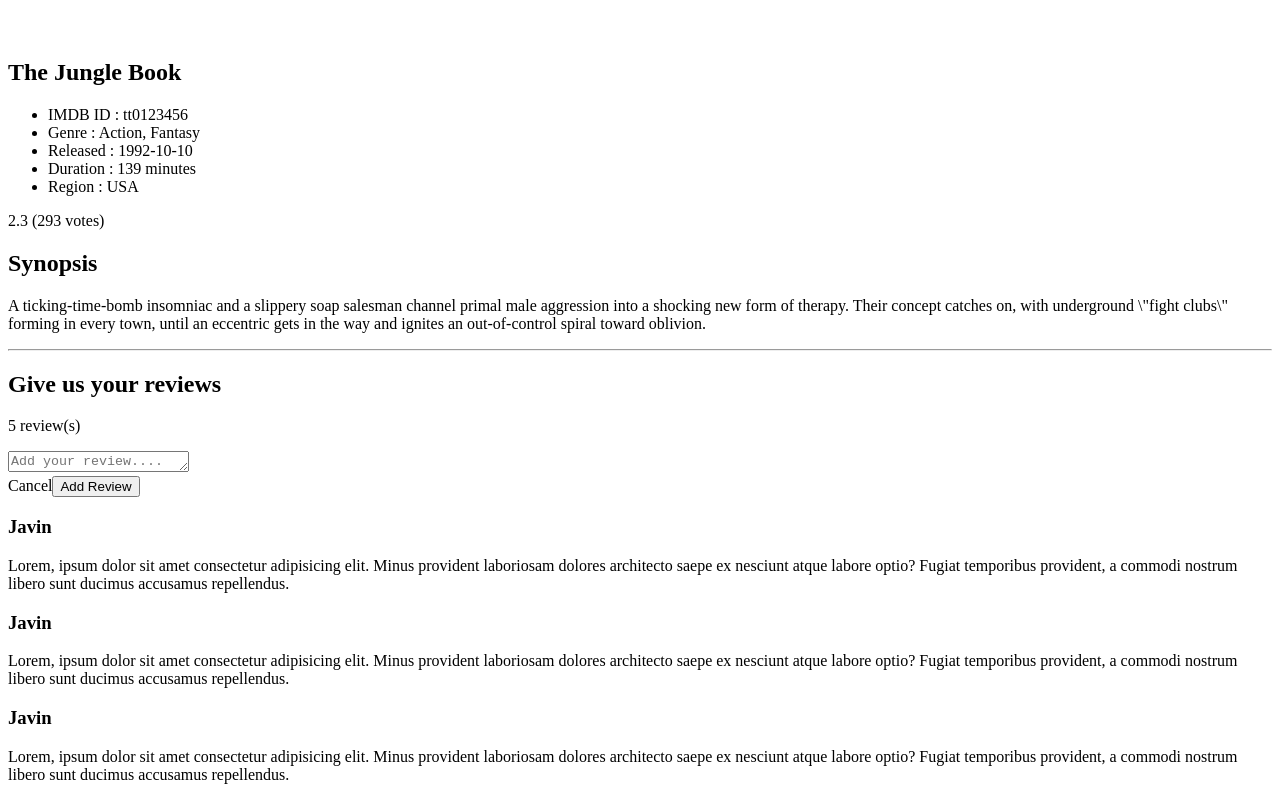
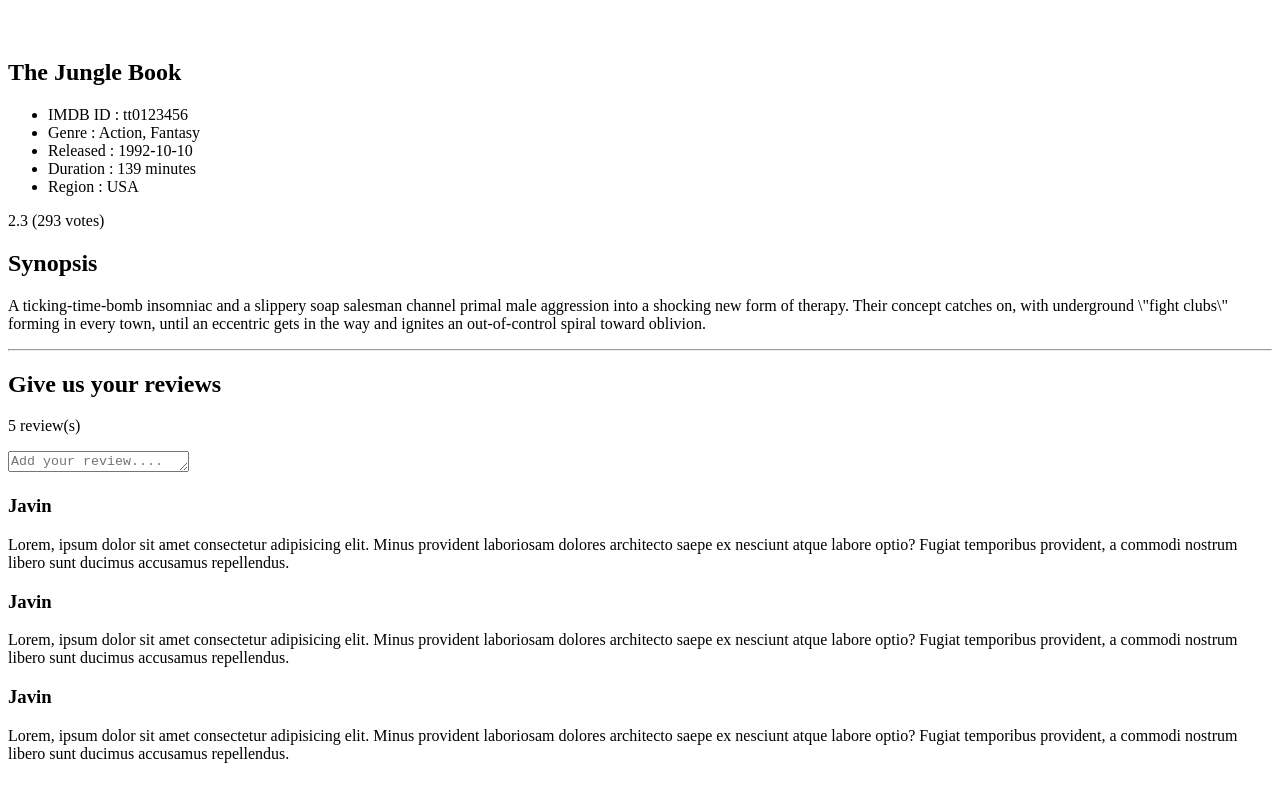
Before and after one commit to javin1102/MovList, a Next.js app in the folder client/: page /movie/1 in a window 1280 px wide. Shown: the part 2711-3511 px from the top of the page. After the commit the page ends 3490 px from the top, so only its background shows below. Built offline with nearby package versions, Linux system fonts and the light colour scheme.

Commit message:
implemented addComment state

```diff
--- a/client/components/Comment/AddComment.jsx
+++ b/client/components/Comment/AddComment.jsx
@@ -1,7 +1,21 @@
+import { useState } from "react";
 import Button from "../UI/Button";
 import CommentProfilePic from "./CommentProfilePic";
 
 const AddComment = () => {
+  const [canShowButton, setCanShowButton] = useState(false);
+  const ButtonBlock = (
+    <div className="w-[fit-content] font-poppins  ml-auto mt-3">
+      <span className="text-black font-medium mr-3 md:mr-5 lg:mr-8 cursor-pointer active:text-gray">
+        Cancel
+      </span>
+      <Button>Add Review</Button>
+    </div>
+  );
+  const textAreaHeightHandler = (e) => {
+    e.target.style.height = "inherit";
+    e.target.style.height = `${e.target.scrollHeight}px`;
+  };
   return (
     <div className="flex w-full mt-8 overflow-hidden">
       <CommentProfilePic />
@@ -10,13 +24,11 @@
           rows={1}
           placeholder="Add your review...."
           className="resize-none border-b-[2px] h-[fit-content] pb-2 border-primary outline-none focus:outline-none w-full ml-5 font-normal"
+          onFocus={() => setCanShowButton(true)}
+          onBlur={() => setCanShowButton(false)}
+          onChange={textAreaHeightHandler}
         />
-        <div className="w-[fit-content] font-poppins  ml-auto mt-3">
-          <span className="text-black font-medium mr-3 md:mr-5 lg:mr-8 cursor-pointer active:text-gray">
-            Cancel
-          </span>
-          <Button>Add Review</Button>
-        </div>
+        {canShowButton && ButtonBlock}
       </form>
     </div>
   );
```
